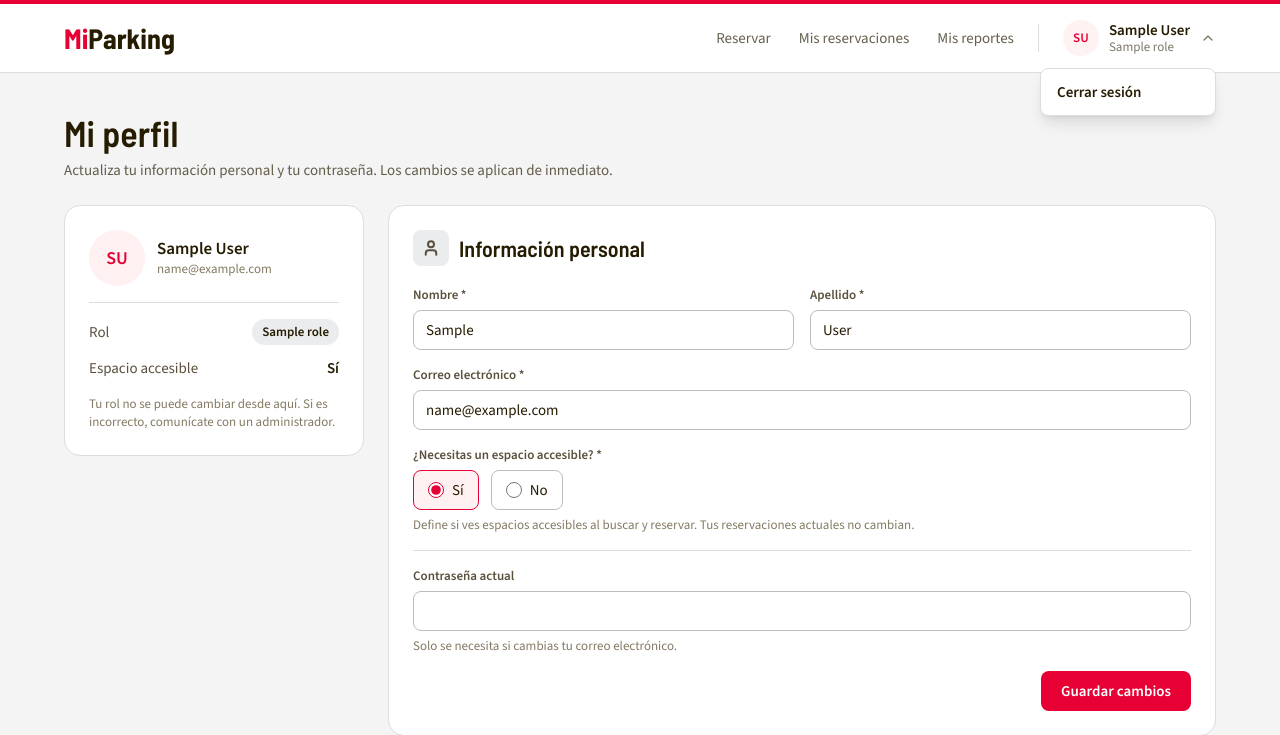
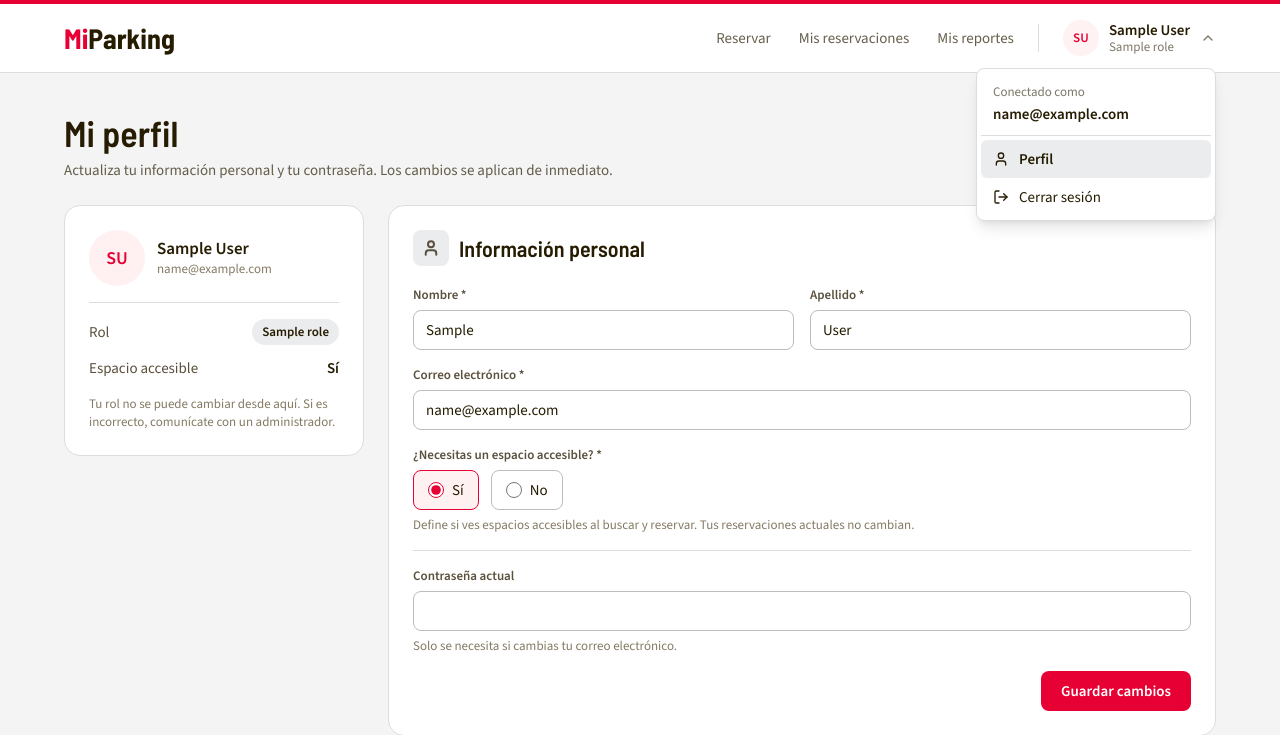
Before and after one commit to GabrielRom1/mi-parking, a Flask app: page /profile/ in a window 1280 px wide, after a click that opens the changed part. Shown: the top 735 px of the page. Run offline with Flask 3, Linux system fonts and the light colour scheme; the visitor is signed in with stand-in values (Sample User, id 1); tables that the repository leaves empty hold one stand-in row (values such as "Sample post"); style sheets or scripts are compiled from the project's sources; parts of the project's set-up code (start-up, migrations or seed data) failed here and were passed over.

Commit message:
feat: add Perfil to user dropdown and mobile menu

```diff
--- a/app/templates/reservations/layout.html
+++ b/app/templates/reservations/layout.html
@@ -41,8 +41,13 @@
 						</span>
 						{{ icon('chevron-down', 'size-4 text-ink/60 transition group-open:rotate-180') }}
 					</summary>
-					<div class="absolute right-0 z-10 mt-2 w-44 rounded-lg border border-gray-200 bg-white p-1 shadow-lg">
-						<a href="{{ url_for('auth_bp.logout') }}" class="block rounded-md px-3 py-2 font-semibold hover:bg-gray-100">Cerrar sesión</a>
+					<div class="absolute right-0 z-10 mt-2 w-60 rounded-lg border border-gray-200 bg-white p-1 shadow-lg">
+						<div class="border-b border-gray-200 px-3 pt-2 pb-2.5">
+							<p class="text-[13px] text-ink/60">Conectado como</p>
+							<p class="truncate font-semibold">{{ user.email }}</p>
+						</div>
+						<a href="{{ url_for('profile.index') }}" {% if active_nav == 'profile' %}aria-current="page"{% endif %} class="mt-1 flex items-center gap-2.5 rounded-md px-3 py-2 hover:bg-gray-100 aria-[current=page]:bg-gray-100 aria-[current=page]:font-semibold">{{ icon('user') }}Perfil</a>
+						<a href="{{ url_for('auth_bp.logout') }}" class="flex items-center gap-2.5 rounded-md px-3 py-2 hover:bg-gray-100">{{ icon('log-out') }}Cerrar sesión</a>
 					</div>
 				</details>
 			</div>
@@ -54,7 +59,9 @@
 					{% for key, label, href in nav_items %}
 						<a href="{{ href }}" {% if key == active_nav %}aria-current="page"{% endif %} class="block rounded-md px-3 py-2 hover:bg-gray-100 {{ 'font-semibold text-brand' if key == active_nav else '' }}">{{ label }}</a>
 					{% endfor %}
-					<a href="{{ url_for('auth_bp.logout') }}" class="mt-1 block rounded-md border-t border-gray-100 px-3 py-2 font-semibold hover:bg-gray-100">Cerrar sesión</a>
+					<div class="my-1 border-t border-gray-100"></div>
+					<a href="{{ url_for('profile.index') }}" {% if active_nav == 'profile' %}aria-current="page"{% endif %} class="flex items-center gap-2.5 rounded-md px-3 py-2 hover:bg-gray-100 {{ 'font-semibold text-brand' if active_nav == 'profile' else '' }}">{{ icon('user') }}Perfil</a>
+					<a href="{{ url_for('auth_bp.logout') }}" class="flex items-center gap-2.5 rounded-md px-3 py-2 hover:bg-gray-100">{{ icon('log-out') }}Cerrar sesión</a>
 				</div>
 			</details>
 		</div>
```
